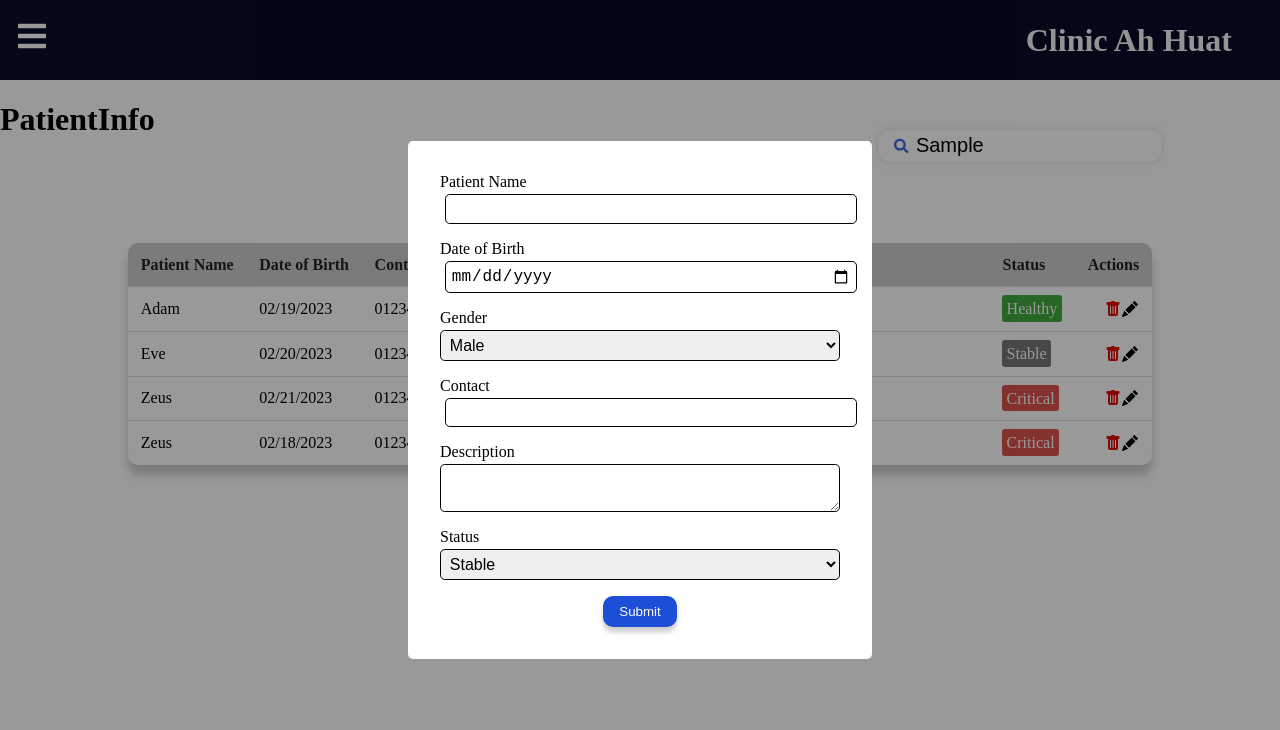
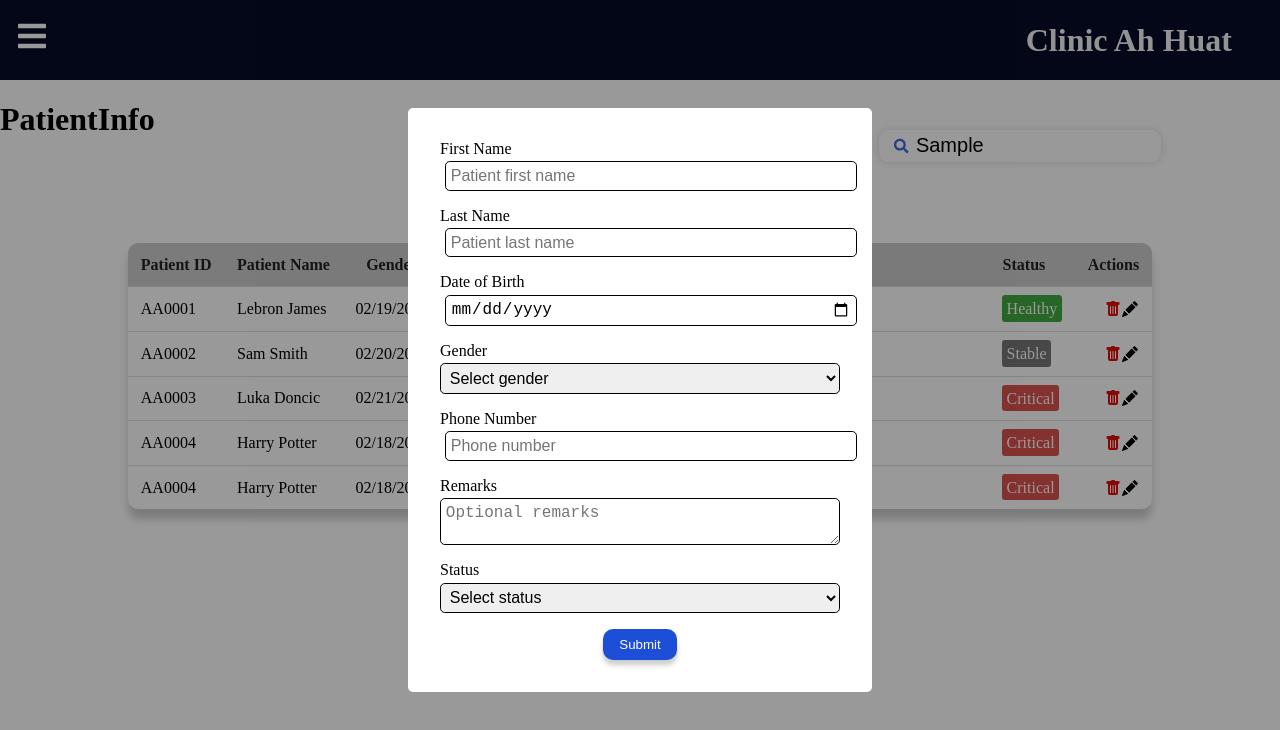
Before and after one commit to chewyuhan/FIT3164-MDS12-AutomatedHealthcareInformationSystem_Front_End, a React (Create React App) app in the folder v1/: page /patientinfo in a window 1280 px wide. Both pictures are taken after typing "Sample" into the empty fields and a click on the button "Add New Patient". Shown: the top 730 px of the page. Built offline with nearby package versions, Linux system fonts and the light colour scheme; no server answers.

Commit message:
moved patient data to a data file. Added appropriate fields to match backend. modified form to show placeholder

```diff
--- a/v1/src/components/PatientTable/Modal.jsx
+++ b/v1/src/components/PatientTable/Modal.jsx
@@ -7,18 +7,19 @@ import "./Modal.css";
 export const Modal = ({ closeModal, onSubmit, defaultValue }) => {
   const [formState, setFormState] = useState(
     defaultValue || {
-      patientName: "",
+      firstName:"",
+      lastName: "",
       dob:"",
       gender: "",
-      contactInfo: "",
-      description: "",
-      status: "Stable",
+      phoneNo: "",
+      remarks: "",
+      status: "",
     }
   );
   const [errors, setErrors] = useState("");
 
   const validateForm = () => {
-    if (formState.patientName && formState.description && formState.description && formState.status) {
+    if (formState.firstName && formState.lastName && formState.dob && formState.gender) {
       setErrors("");
       return true;
     } else {
@@ -43,7 +44,7 @@ export const Modal = ({ closeModal, onSubmit, defaultValue }) => {
 
     if (!validateForm()) return;
 
-    if (!isNaN(formState.contactInfo)) {
+    if (!isNaN(formState.phoneNo)) {
       onSubmit(formState);
 
       closeModal();
@@ -65,8 +66,12 @@ export const Modal = ({ closeModal, onSubmit, defaultValue }) => {
       <div className="modal">
         <form>
           <div className="form-group">
-            <label htmlFor="patientName">Patient Name</label>
-            <input name="patientName" onChange={handleChange} value={formState.patientName} />
+            <label htmlFor="firstName">First Name</label>
+            <input name="firstName" onChange={handleChange} value={formState.firstName} placeholder="Patient first name"/>
+          </div>
+          <div className="form-group">
+            <label htmlFor="lastName">Last Name</label>
+            <input name="lastName" onChange={handleChange} value={formState.lastName} placeholder="Patient last name"/>
           </div>
           <div className="form-group">
             <label htmlFor="dob">Date of Birth</label>
@@ -76,24 +81,26 @@ export const Modal = ({ closeModal, onSubmit, defaultValue }) => {
             <label htmlFor="gender">Gender</label>
             <select
               name="gender"
+              value={formState.gender}
               onChange={handleChange}
-              value={formState.gender}
+
             >
+              <option value= "" disabled> Select gender</option>
               <option value="Male">Male</option>
               <option value="Female">Female</option>
               <option value="Other">Other</option>
             </select>
           </div>
           <div className="form-group">
-            <label htmlFor="contactInfo">Contact</label>
-            <input name="contactInfo" onChange={handleChange} value={formState.contactInfo} />
+            <label htmlFor="phoneNo">Phone Number</label>
+            <input name="phoneNo" onChange={handleChange} value={formState.phoneNo} placeholder="Phone number"/>
           </div>
           <div className="form-group">
-            <label htmlFor="description">Description</label>
+            <label htmlFor="remarks">Remarks</label>
             <textarea
-              name="description"
+              name="remarks" placeholder="Optional remarks"
               onChange={handleChange}
-              value={formState.description}
+              value={formState.remarks}
             />
           </div>
           <div className="form-group">
@@ -103,6 +110,7 @@ export const Modal = ({ closeModal, onSubmit, defaultValue }) => {
               onChange={handleChange}
               value={formState.status}
             >
+              <option value= "" disabled> Select status</option>
               <option value="Healthy">Healthy</option>
               <option value="Stable">Stable</option>
               <option value="Critical">Critical</option>
--- a/v1/src/components/PatientTable/Table.jsx
+++ b/v1/src/components/PatientTable/Table.jsx
@@ -10,10 +10,12 @@ export const Table = ({ rows, deleteRow, editRow }) => {
       <table className="table">
         <thead>
           <tr>
+            <th>Patient ID</th>
             <th>Patient Name</th>
+            <th>Gender</th>
             <th>Date of Birth</th>
             <th>Contact Info</th>
-            <th className="expand">Description</th>
+            <th className="expand">Remarks</th>
             <th>Status</th>
             <th>Actions</th>
           </tr>
@@ -25,10 +27,12 @@ export const Table = ({ rows, deleteRow, editRow }) => {
 
             return (
               <tr key={idx}>
-                <td>{row.patientName}</td>
+                <td>{row.patientID}</td>
+                <td>{row.firstName + " " +  row.lastName }</td>
                 <td>{moment(row.dob).format("MM/DD/YYYY")}</td>
-                <td>{row.contactInfo}</td>
-                <td className="expand">{row.description}</td>
+                <td>{row.gender}</td>
+                <td>{row.phoneNo}</td>
+                <td className="expand">{row.remarks}</td>
                 <td>
                   <span className={`label label-${row.status}`}>
                     {statusText}
--- /dev/null
+++ b/v1/src/database/PatientsData.js
@@ -0,0 +1,80 @@
+const patientsData = [
+    { patientID: "AA0001",
+      creratedAT: "2001-02-03", // Format: YYYY-MM-dd
+      updatedAt: "2001-02-03",   // Format: YYYY-MM-dd
+      ic: "011101110111",
+      firstName: "Lebron",
+      lastName: "James",
+      phoneNo: "0123456787",
+      gender: "Male",
+      description: "",
+      status: "Healthy",
+      dob: "2023-02-19",
+    },
+    { patientID: "AA0002",
+      creratedAT: "2001-02-03", // Format: YYYY-MM-dd
+      updatedAt: "2001-02-03",   // Format: YYYY-MM-dd
+      ic: "011101110111",
+      firstName: "Sam",
+      lastName: "Smith",
+      phoneNo: "0123456788",
+      gender: "Female",
+      description: "",
+      status: "Stable",
+      dob: "2023-02-20",
+    },
+    { patientID: "AA0003",
+      creratedAT: "2001-02-03", // Format: YYYY-MM-dd
+      updatedAt: "2001-02-03",   // Format: YYYY-MM-dd
+      ic: "011101110111",
+      firstName: "Luka",
+      lastName: "Doncic",
+      dob: "2023-02-21",
+      phoneNo: "0123456780",
+      gender: "Other",
+      description: "",
+      nationality: "Malaysian",
+      email: "Child",
+      emergencyNo: "Child",
+      emergencyRemarks: "Child",
+      remarks: "Underweight",
+      status: "Critical",
+    },
+    {
+      patientID: "AA0004",
+      creratedAT: "2001-02-03", // Format: YYYY-MM-dd
+      updatedAt: "2001-02-03",   // Format: YYYY-MM-dd
+      ic: "011101110111",
+      firstName: "Harry",
+      lastName: "Potter",
+      dob: "2023-02-18", // Format: YYYY-MM-dd
+      gender: "Male",
+      nationality: "Malaysian",
+      phoneNo: "0123456780",
+      email: "Child",
+      emergencyNo: "Child",
+      emergencyRemarks: "Child",
+      remarks: "Overweight",
+      status: "Critical",
+    },
+    {
+        patientID: "AA0004",
+        creratedAT: "2001-02-03", // Format: YYYY-MM-dd
+        updatedAt: "2001-02-03",   // Format: YYYY-MM-dd
+        ic: "011101110111",
+        firstName: "Harry",
+        lastName: "Potter",
+        dob: "2023-02-18", // Format: YYYY-MM-dd
+        gender: "Male",
+        nationality: "Malaysian",
+        phoneNo: "0123456780",
+        email: "Child",
+        emergencyNo: "Child",
+        emergencyRemarks: "Child",
+        remarks: "Overweight",
+        status: "Critical",
+      },
+  ];
+
+
+  export default patientsData;
--- a/v1/src/pages/PatientInfo.js
+++ b/v1/src/pages/PatientInfo.js
@@ -1,60 +1,17 @@
-import React, { useState } from 'react';
+import React, { useState, useEffect } from 'react';
 import Sidebar from '../components/Sidebar/Sidebar';
 import SearchBar from '../components/SearchBar/Searchbar';
 import SearchResultsList from '../components/SearchBar/Searchresultlist';
 import { Table } from '../components/PatientTable/Table'; // Step 1: Import the Table component
 import { Modal } from '../components/PatientTable/Modal';
+import patientsData from "../database/PatientsData";
 
 function PatientInfo() {
   const [modalOpen, setModalOpen] = useState(false);
-  const [results, setResults] = useState([]);
+  const [results, setResults] = useState([]); //for search bar
 
 
-
-  const [rows, setRows] = useState([
-    {
-      patientName: "Adam",
-      contactInfo: "0123456787",
-      description: "Man",
-      status: "Healthy",
-      dob: "2023-02-19",
-    },
-    {
-      patientName: "Eve",
-      contactInfo: "0123456788",
-      description: "Woman",
-      status: "Stable",
-      dob: "2023-02-20",
-    },
-    {
-      patientName: "Zeus",
-      contactInfo: "0123456780",
-      description: "Child",
-      status: "Critical",
-      dob: "2023-02-21",
-    },
-    {
-      patientName: "Zeus",
-      contactInfo: "0123456780",
-      description: "Child",
-      status: "Critical",
-      patientID: "A1234",
-      creratedAT: "2001-02-03", // Format: YYYY-MM-dd
-      updatedAt: "2001-02-03",   // Format: YYYY-MM-dd
-      ic: "011101110111",
-      firstName: "",
-      lastName: "",
-      dob: "2023-02-18", // Format: YYYY-MM-dd
-      gender: "0123456780",
-      nationality: "Child",
-      phoneNo: "Child",
-      email: "Child",
-      emergencyNo: "Child",
-      emergencyRemarks: "Child",
-      remarks: "Child",
-    },
-  ]);
-
+  const [rows, setRows] = useState(patientsData);
 
   const [rowToEdit, setRowToEdit] = useState(null);
 
@@ -90,7 +47,6 @@ function PatientInfo() {
         <SearchBar setResults={setResults} />
         {results && results.length > 0 && <SearchResultsList results={results} />}
         {/* Step 3: Include the Table component with the searchResults data */}
-
       </div>
       <div className="App">
       <button onClick={() => setModalOpen(true)} className="button">
```
